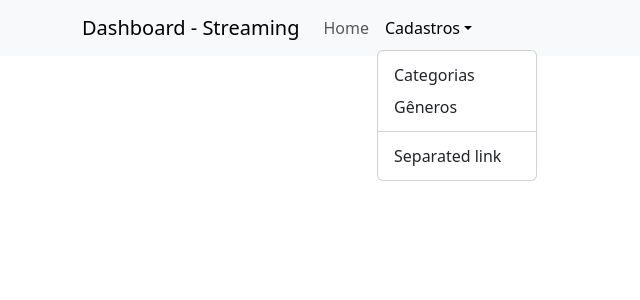
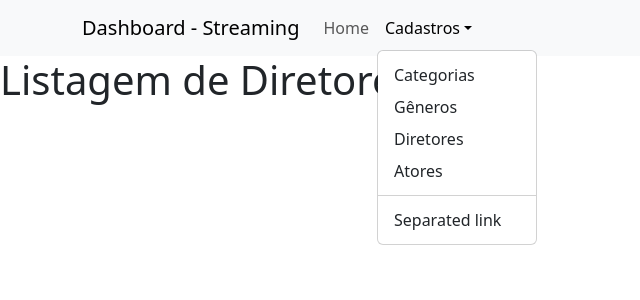
Before and after one commit to pyasui/unicv-4sem-prog-web, a React (Create React App) app in the folder web/streaming-dashboard/: page /diretores in a window 1280 px wide. Both pictures are taken after a click on the button "Cadastros". Shown: the top 300 px of the page, without its empty margins (0-640 px from the left). Built offline with nearby package versions, Linux system fonts and the light colour scheme.

Commit message:
paginas base

```diff
--- a/web/streaming-dashboard/src/App.js
+++ b/web/streaming-dashboard/src/App.js
@@ -5,6 +5,8 @@ import CategoryList from './pages/category';
 import GenderList from './pages/gender';
 import HomePage from './pages/home';
 import { NavbarBootstrap } from './components/navbar/navbar-bootstrap';
+import DirectorList from './pages/director';
+import ActorList from './pages/actor';
 
 function App() {
   return (
@@ -14,6 +16,8 @@ function App() {
             <Route exact path="/" element={<HomePage />} />
             <Route path="/categorias" element={<CategoryList />} />
             <Route path="/generos" element={<GenderList />} />
+            <Route path="/atores" element={<ActorList />} />
+            <Route path="/diretores" element={<DirectorList />} />
         </Routes>
     </Router>
 );
--- a/web/streaming-dashboard/src/components/navbar/navbar-bootstrap.js
+++ b/web/streaming-dashboard/src/components/navbar/navbar-bootstrap.js
@@ -15,6 +15,8 @@ export const NavbarBootstrap = () => {
                             <NavDropdown title="Cadastros" id="basic-nav-dropdown">
                                 <NavDropdown.Item href="/categorias">Categorias</NavDropdown.Item>
                                 <NavDropdown.Item href="/generos">Gêneros</NavDropdown.Item>
+                                <NavDropdown.Item href="/diretores">Diretores</NavDropdown.Item>
+                                <NavDropdown.Item href="/atores">Atores</NavDropdown.Item>
                                 <NavDropdown.Divider />
                                 <NavDropdown.Item href="#action/3.4">
                                     Separated link
--- /dev/null
+++ b/web/streaming-dashboard/src/pages/actor/index.js
@@ -0,0 +1,11 @@
+import React from "react";
+
+const ActorList = () => {
+    return (
+        <div>
+            <h1>Listagem de Atores</h1>
+        </div>
+    );
+};
+
+export default ActorList;
--- /dev/null
+++ b/web/streaming-dashboard/src/pages/director/index.js
@@ -0,0 +1,11 @@
+import React from "react";
+
+const DirectorList = () => {
+    return (
+        <div>
+            <h1>Listagem de Diretores</h1>
+        </div>
+    );
+};
+
+export default DirectorList;
```
